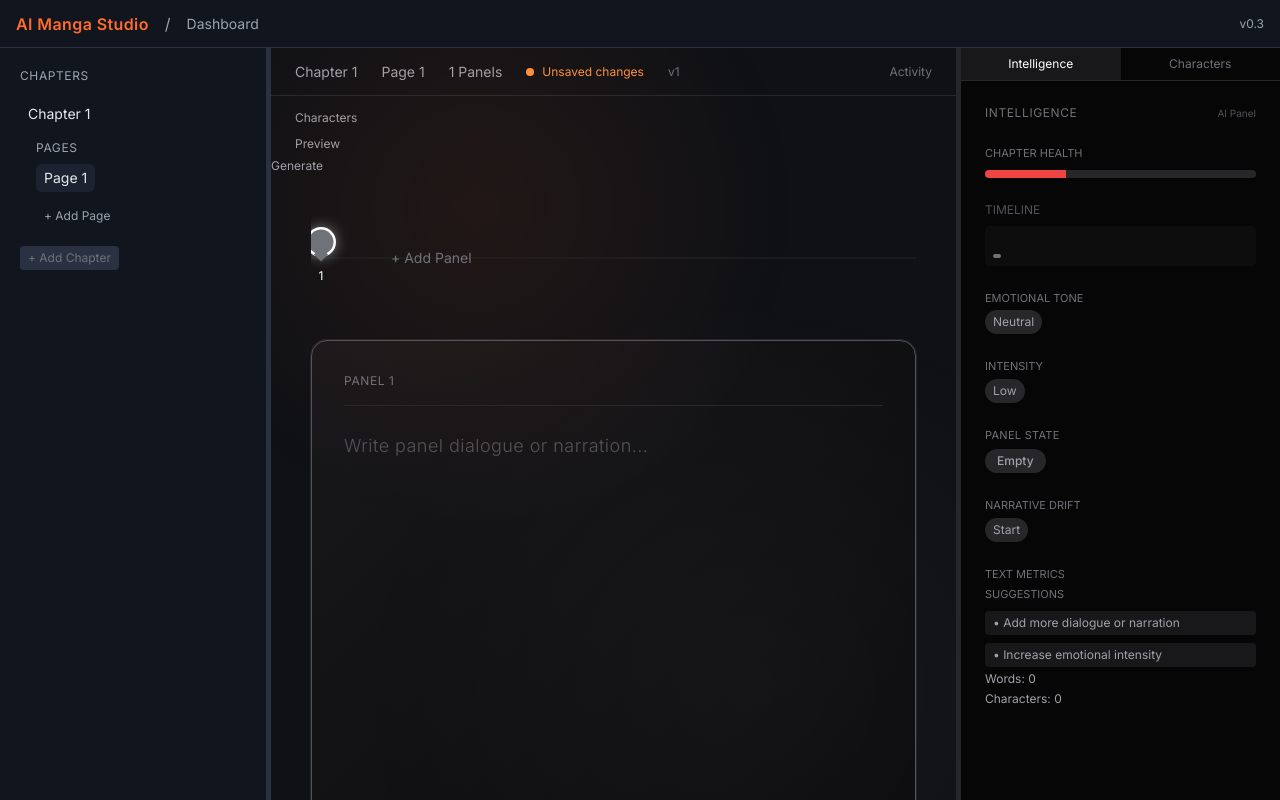
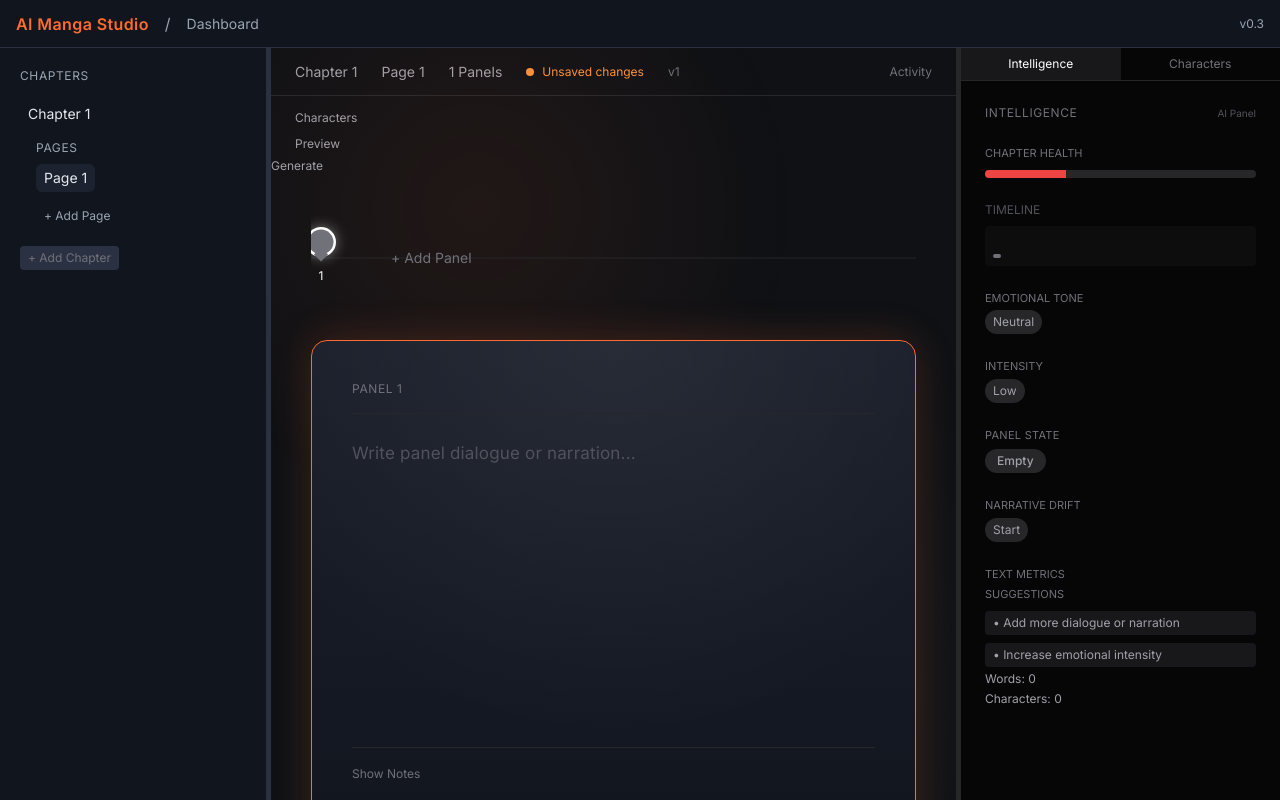
Before and after one commit to nb5542-ui/manga-frontend, a React (Vite) app: page /app/story/1/editor in a window 1280 px wide. Built offline with nearby package versions, Linux system fonts and the light colour scheme.

Commit message:
(feat):Recovered panelEditor

```diff
--- a/src/components/panel/PanelEditor.tsx
+++ b/src/components/panel/PanelEditor.tsx
@@ -1,4 +1,4 @@
-import { useEffect, useRef } from "react"
+import { useEffect, useRef, useState } from "react"
 
 interface Props {
   panelNumber: number
@@ -9,7 +9,13 @@ interface Props {
   onCreate: () => void
   hasNext: boolean
   hasPrev: boolean
+  onUndo?: () => void
+  onRedo?: () => void
+
+  onGenerate?: (text: string) => void
+
 }
+
 
 export default function PanelEditor({
   panelNumber,
@@ -20,15 +26,70 @@ export default function PanelEditor({
   onCreate,
   hasNext,
   hasPrev,
+  onUndo,
+  onRedo,
 }: Props) {
+  const [isFocused, setIsFocused] = useState(false)
   const textareaRef = useRef<HTMLTextAreaElement>(null)
+  const [localText, setLocalText] = useState(panelText)
+  const [showNotes, setShowNotes] = useState(false)
+  const [isGenerating, setIsGenerating] = useState(false)
+
+  useEffect(() => {
+  setLocalText(panelText)
+}, [panelNumber, panelText])
+useEffect(() => {
+  const timeout = setTimeout(() => {
+    if (localText !== panelText) {
+      onChange(localText)
+    }
+  }, 500)
+
+  return () => clearTimeout(timeout)
+}, [localText])
+async function typeText(fullText: string) {
+  setIsGenerating(true)
+
+  let current = ""
+
+  for (let i = 0; i < fullText.length; i++) {
+    current += fullText[i]
+
+    setLocalText(current)
+
+    await new Promise((r) => setTimeout(r, 10)) // speed control
+  }
+
+  setIsGenerating(false)
+}
+
+
 
   // Auto-focus when panel changes
   useEffect(() => {
     textareaRef.current?.focus()
   }, [panelNumber])
 
+
+
+
   const handleKeyDown = (e: React.KeyboardEvent<HTMLTextAreaElement>) => {
+  const isMac = navigator.platform.toUpperCase().includes("MAC")
+  const ctrlKey = isMac ? e.metaKey : e.ctrlKey
+
+  if (ctrlKey && e.key === "z") {
+    e.preventDefault()
+
+    if (e.shiftKey) {
+      onRedo?.()
+    } else {
+      onUndo?.()
+    }
+
+    return
+  }
+
+  // existing logic
   if (e.ctrlKey && e.key === "Enter") {
     e.preventDefault()
 
@@ -37,28 +98,60 @@ export default function PanelEditor({
     } else if (hasNext) {
       onNext()
     } else {
-        onCreate() // auto create if last panel
+      onCreate()
     }
   }
 }
+const getNotes = () => {
+  const match = panelText.match(/#notes([\s\S]*)/)
+  return match ? match[1].trim() : ""
+}
+
+const setNotes = (notes: string) => {
+  const cleaned = panelText.replace(/#notes([\s\S]*)/, "").trim()
+
+  const newText =
+    notes.trim().length > 0
+      ? cleaned + "\n\n#notes\n" + notes
+      : cleaned
+
+  onChange(newText)
+}
+
+
 
   return (
     <div
+  className={`
+    animate-fade flex flex-col h-[75vh]
+
+    bg-gradient-to-b from-[#1a1f2b] to-[#10141c]
+    rounded-2xl
+    p-10
+
+    border
+    ${
+  isFocused
+    ? "border-accent shadow-[0_0_40px_rgba(255,107,45,0.2)]"
+    : "border-borderMain shadow-[0_20px_60px_rgba(0,0,0,0.6)]"
+}
+    backdrop-blur
+      transition-all duration-300
+      hover:scale-[1.01]
+
+      relative overflow-hidden   //
+    `}
+>
+  <div
       className="
-        animate-fade
-        flex flex-col h-[75vh]
-        bg-gradient-to-br from-zinc-900 to-zinc-950
+        absolute inset-0
         rounded-2xl
-        p-8
-        border border-zinc-800
-        shadow-xl
-
-        transition-all duration-300
-        focus-within:border-zinc-600
-        focus-within:shadow-[0_0_0_1px_rgba(255,255,255,0.08)]
+        pointer-events-none
+        bg-[radial-gradient(circle_at_50%_0%,rgba(255,255,255,0.06),transparent_60%)]
       "
-    >
+    />
       {/* Header */}
+      <div className="relative z-10 flex flex-col h-full">
       <div className="flex items-center justify-between border-b border-zinc-800 pb-4 mb-6">
         <div className="text-xs uppercase tracking-wider text-zinc-500">
           Panel {panelNumber}
@@ -88,24 +181,110 @@ export default function PanelEditor({
       {/* Writing Area */}
       <textarea
         ref={textareaRef}
-        value={panelText}
-        onChange={(e) => onChange(e.target.value)}
+        value={localText}
+        onChange={(e) => setLocalText(e.target.value)}
+        onFocus={() => setIsFocused(true)}
+        onBlur={() => setIsFocused(false)}
+        disabled={isGenerating}
+
+
+
         onKeyDown={handleKeyDown}
+
         className="
-          flex-1 w-full resize-none bg-transparent
-          outline-none
+  w-full flex-1 resize-none bg-transparent outline-none
 
-          text-[18px]
-          leading-8
-          tracking-wide
-          font-light
+  text-zinc-200
+  placeholder:text-zinc-600
 
-          text-zinc-100
-          placeholder:text-zinc-600
+  text-[17px]
+  leading-[1.8]
+
+  tracking-[0.01em]
+
   caret-white
+  caret-accent
+
+  selection:bg-white/20
+
+  transition-colors duration-200
 "
         placeholder="Write panel dialogue or narration..."
+
       />
+      </div>
+      {isGenerating && (
+  <div className="text-accent text-sm mt-2 animate-pulse">
+    AI is writing...
+  </div>
+)}
+
+      {/* NOTES */}
+
+<div className="mt-4 border-t border-zinc-800 pt-3">
+
+  <button
+    onClick={() => setShowNotes(!showNotes)}
+    className="
+      text-xs
+      text-zinc-500
+      hover:text-white
+      mb-2
+    "
+  >
+    {showNotes ? "Hide Notes" : "Show Notes"}
+  </button>
+
+  {showNotes && (
+
+    <textarea
+      value={getNotes()}
+      onChange={(e) => setNotes(e.target.value)}
+      placeholder="Camera / Mood / Action / Notes..."
+      className="
+        w-full
+        bg-zinc-900
+        border border-zinc-800
+        rounded
+        p-2
+        text-xs
+        text-zinc-300
+        outline-none
+        resize-none
+      "
+      rows={4}
+    />
+
+  )}
+
+</div>
+{/* GENERATE BUTTON */}
+
+<div className="mt-4 flex justify-end">
+
+  <button
+    className="
+      px-4 py-2
+      text-sm
+
+      bg-white
+      text-black
+
+      rounded-md
+
+      hover:bg-zinc-200
+      active:scale-95
+
+      transition-all
+    "
+    onClick={() => {
+      console.log("Generate panel")
+    }}
+  >
+    ⚡ Generate Panel
+  </button>
+
+</div>
 
       {/* Footer */}
       <div className="pt-4 text-xs text-zinc-600 border-t border-zinc-800 mt-6 flex justify-between">
```
Lines whose indentation alone changed are shown as unchanged.
